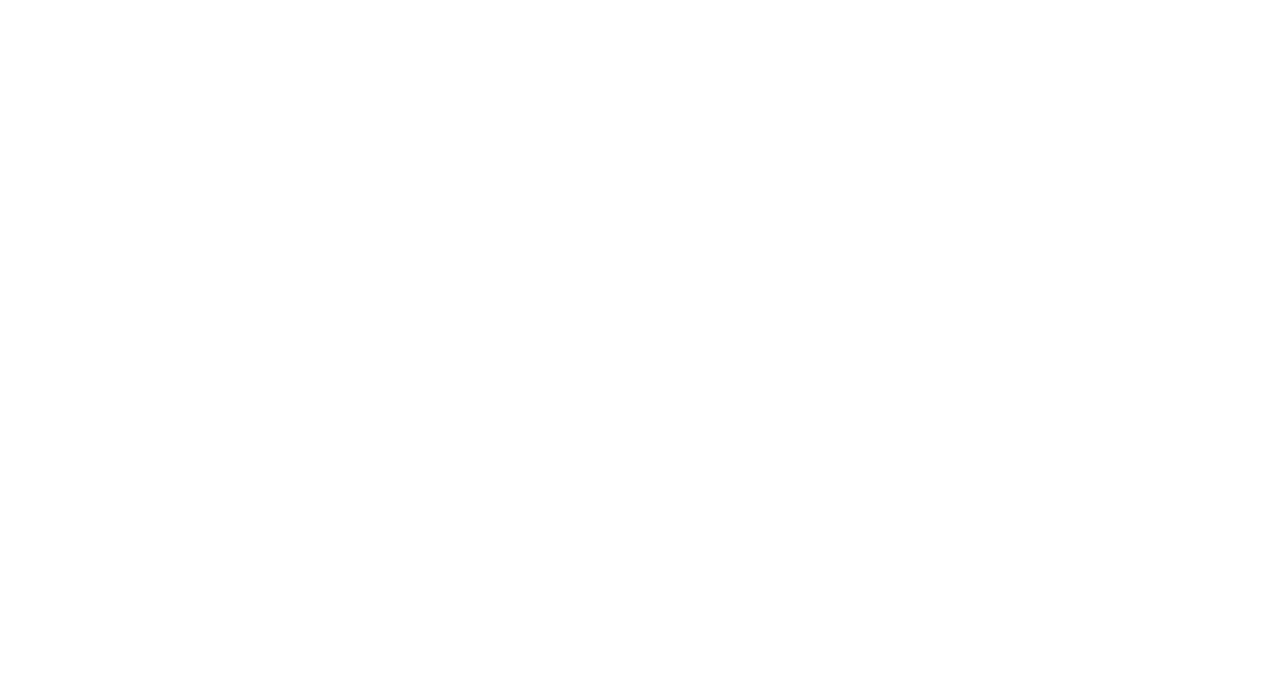
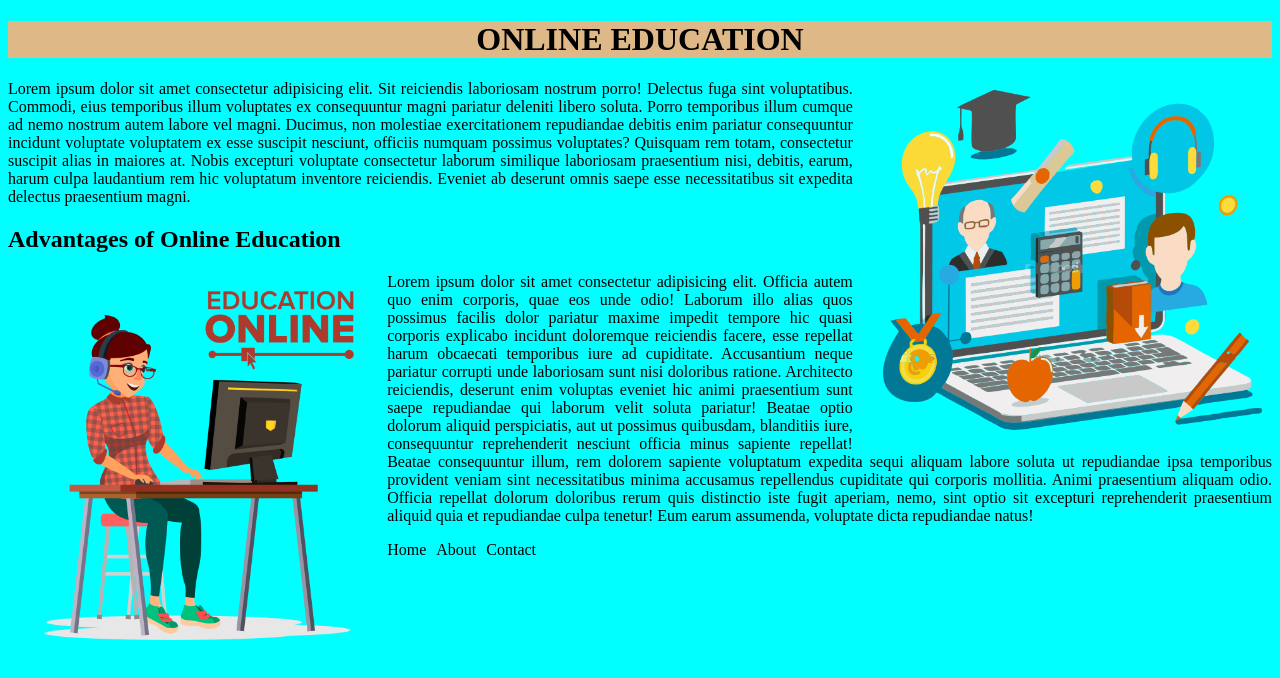
Before and after one commit to eminbulbul/html-css_sessions, a plain HTML site: page float/index.html in a window 1280 px wide. Drawn offline with Linux system fonts and the light colour scheme.

Commit message:
float examples added

```diff
--- a/float/index.html
+++ b/float/index.html
@@ -6,10 +6,80 @@
     <meta http-equiv="X-UA-Compatible" content="IE=edge">
     <meta name="viewport" content="width=device-width, initial-scale=1.0">
     <title>Float</title>
+    <style>
+        body {
+            background-color: aqua;
+        }
+
+        h1 {
+            background-color: burlywood;
+            text-align: center;
+        }
+
+        #first {
+            float: right;
+            padding: 10px;
+            margin-left: 20px;
+        }
+
+        p {
+            text-align: justify;
+            /* justify texti hem saga hem sola yana yaslar  */
+        }
+
+        #second {
+            float: left;
+        }
+        /* #parag1 {
+            clear: both;
+        } */
+
+        li {
+            list-style: none;
+            float: left;
+            padding-right: 10px;
+        }
+    </style>
 </head>
 
 <body>
+    <h1>ONLINE EDUCATION</h1>
+    <img src="./img/online.png" alt="online " width="30%" id="first">
+    <p id="parag1">Lorem ipsum dolor sit amet consectetur adipisicing elit. Sit reiciendis laboriosam nostrum porro! Delectus fuga sint voluptatibus. Commodi, eius temporibus illum voluptates ex consequuntur magni pariatur deleniti libero soluta. Porro temporibus illum
+        cumque ad nemo nostrum autem labore vel magni. Ducimus, non molestiae exercitationem repudiandae debitis enim pariatur consequuntur incidunt voluptate voluptatem ex esse suscipit nesciunt, officiis numquam possimus voluptates? Quisquam rem totam,
+        consectetur suscipit alias in maiores at. Nobis excepturi voluptate consectetur laborum similique laboriosam praesentium nisi, debitis, earum, harum culpa laudantium rem hic voluptatum inventore reiciendis. Eveniet ab deserunt omnis saepe esse
+        necessitatibus sit expedita delectus praesentium magni.</p>
 
+    <h2>Advantages of Online Education</h2>
+    <div>
+        <img src="./img/education.png" alt="education" width="30%" id="second">
+        <p>Lorem ipsum dolor sit amet consectetur adipisicing elit. Officia autem quo enim corporis, quae eos unde odio! Laborum illo alias quos possimus facilis dolor pariatur maxime impedit tempore hic quasi corporis explicabo incidunt doloremque reiciendis
+            facere, esse repellat harum obcaecati temporibus iure ad cupiditate. Accusantium neque pariatur corrupti unde laboriosam sunt nisi doloribus ratione. Architecto reiciendis, deserunt enim voluptas eveniet hic animi praesentium sunt saepe repudiandae
+            qui laborum velit soluta pariatur! Beatae optio dolorum aliquid perspiciatis, aut ut possimus quibusdam, blanditiis iure, consequuntur reprehenderit nesciunt officia minus sapiente repellat! Beatae consequuntur illum, rem dolorem sapiente
+            voluptatum expedita sequi aliquam labore soluta ut repudiandae ipsa temporibus provident veniam sint necessitatibus minima accusamus repellendus cupiditate qui corporis mollitia. Animi praesentium aliquam odio. Officia repellat dolorum doloribus
+            rerum quis distinctio iste fugit aperiam, nemo, sint optio sit excepturi reprehenderit praesentium aliquid quia et repudiandae culpa tenetur! Eum earum assumenda, voluptate dicta repudiandae natus!</p>
+
+    </div>
+    <ul>
+        <li>Home</li>
+        <li>About</li>
+        <li>Contact</li>
+    </ul>
+
+
+
+
+
+
+
+    <!-- ders ici parent childi anlatti -->
+    <!-- <header>
+        <nav>
+            <p>
+               <span>This is child for nav element.</span>
+            </p>
+        </nav>
+    </header> -->
 </body>
 
 </html>
```
Also changed, not shown: float/float-examples.html (added), float/img/education.png (added), float/img/logo.png (added), float/img/online.png (added).
